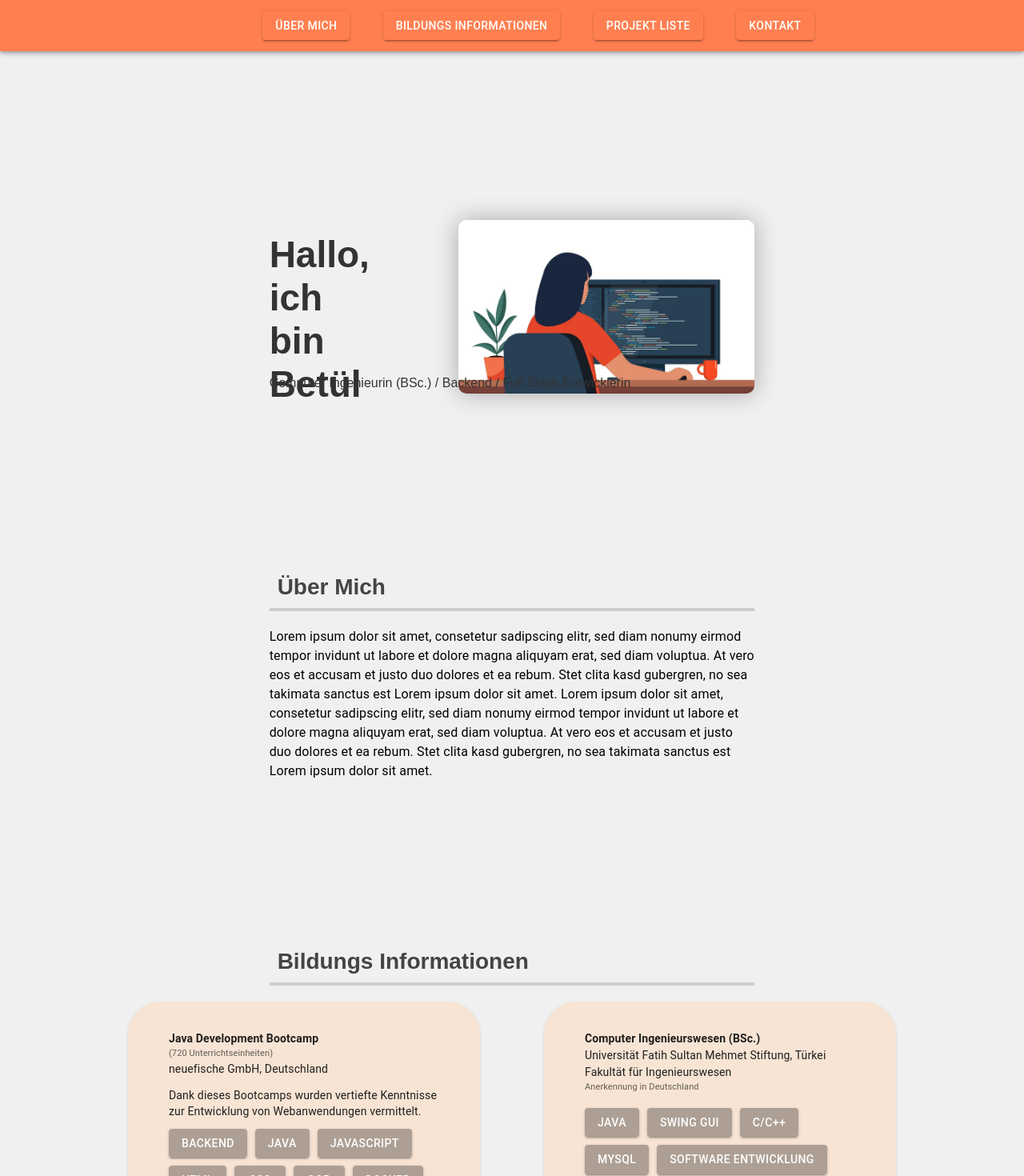
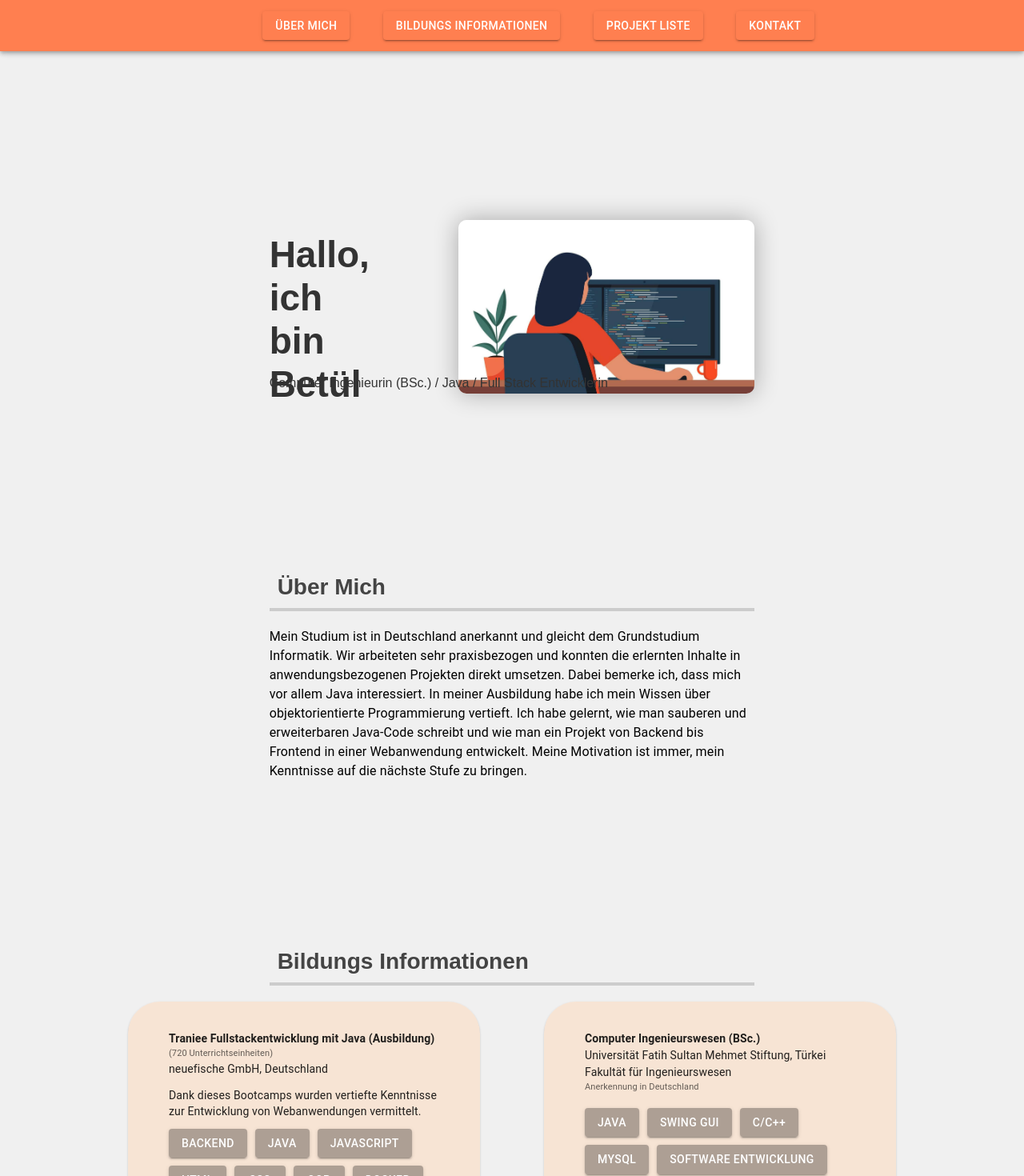
Before and after one commit to betulEZ/portfolio, a React (Vite) app: page / in a window 1280 px wide. Shown: the top 1470 px of the page at 80% size. Built offline with nearby package versions, Linux system fonts and the light colour scheme.

Commit message:
little Details

```diff
--- a/src/component/AboutMe.tsx
+++ b/src/component/AboutMe.tsx
@@ -13,21 +13,17 @@ export default function AboutMe({ forwardedRef }:AboutMeProps){
                     <h1>Hallo, ich bin Betül</h1>
                     <img src={developerImage} alt="login"/>
                 </div>
-                <h4>Computer Ingenieurin (BSc.) / Backend / Full Stack Entwicklerin</h4>
+                <h4>Computer Ingenieurin (BSc.) / Java / Full Stack Entwicklerin</h4>
 
                 <h2>Über Mich</h2>
                 <Typography>
-                    Lorem ipsum dolor sit amet, consetetur sadipscing elitr, sed diam nonumy eirmod tempor invidunt ut
-                    labore et
-                    dolore magna aliquyam erat, sed diam voluptua. At vero eos et accusam et justo duo dolores et ea
-                    rebum. Stet
-                    clita kasd gubergren, no sea takimata sanctus est Lorem ipsum dolor sit amet. Lorem ipsum dolor sit
-                    amet,
-                    consetetur sadipscing elitr, sed diam nonumy eirmod tempor invidunt ut labore et dolore magna
-                    aliquyam erat,
-                    sed diam voluptua. At vero eos et accusam et justo duo dolores et ea rebum. Stet clita kasd
-                    gubergren, no sea
-                    takimata sanctus est Lorem ipsum dolor sit amet.
+                    Mein Studium ist in Deutschland anerkannt und gleicht dem Grundstudium Informatik.
+                    Wir arbeiteten sehr praxisbezogen und konnten die erlernten Inhalte in anwendungsbezogenen Projekten direkt umsetzen.
+                    Dabei bemerke ich, dass mich vor allem Java interessiert.
+                    In meiner Ausbildung habe ich mein Wissen über objektorientierte Programmierung vertieft.
+                    Ich habe gelernt, wie man sauberen und erweiterbaren Java-Code schreibt und wie man ein Projekt
+                    von Backend bis Frontend in einer Webanwendung entwickelt.
+                    Meine Motivation ist immer, mein Kenntnisse auf die nächste Stufe zu bringen.
                 </Typography>
             </div>
         </>
--- a/src/component/Education.tsx
+++ b/src/component/Education.tsx
@@ -44,7 +44,7 @@ export default function Education({ forwardedRef }:EducationProps){
                 <Card className="card-new" sx={{  backgroundColor: 'rgba(255, 218, 185, 0.5)', padding: '20px', borderRadius: '40px' }} >
                     <CardContent className="card-content" >
                         <Typography sx={{fontSize: 14, fontWeight: 'bold' }}>
-                            Java Development Bootcamp
+                           Traniee Fullstackentwicklung mit Java (Ausbildung)
                         </Typography>
                         <Typography sx={{fontSize: 11}} color="text.secondary">
                             (720 Unterrichtseinheiten)
--- a/src/component/ProjectList.tsx
+++ b/src/component/ProjectList.tsx
@@ -15,13 +15,15 @@ export default function ProjectList({ forwardedRef }:projectProps){
     'JUnit/Integrationstests',
     'Docker',
     'MongoDB',
-    'Agile Methoden'
+    'Agile Methoden' ,
+        'Rest API',
 ];
     const postApp_Item = [
         'Java Spring Boot',
         'Angular',
         'HTML/CSS',
-        'MySQL'
+        'MySQL',
+        'Rest API'
     ];
     const rudeSpriel_Item = [
         'Java Swing GUI',
```
Also changed, not shown: 3 other files (tests, documents, lock files or other folders).
